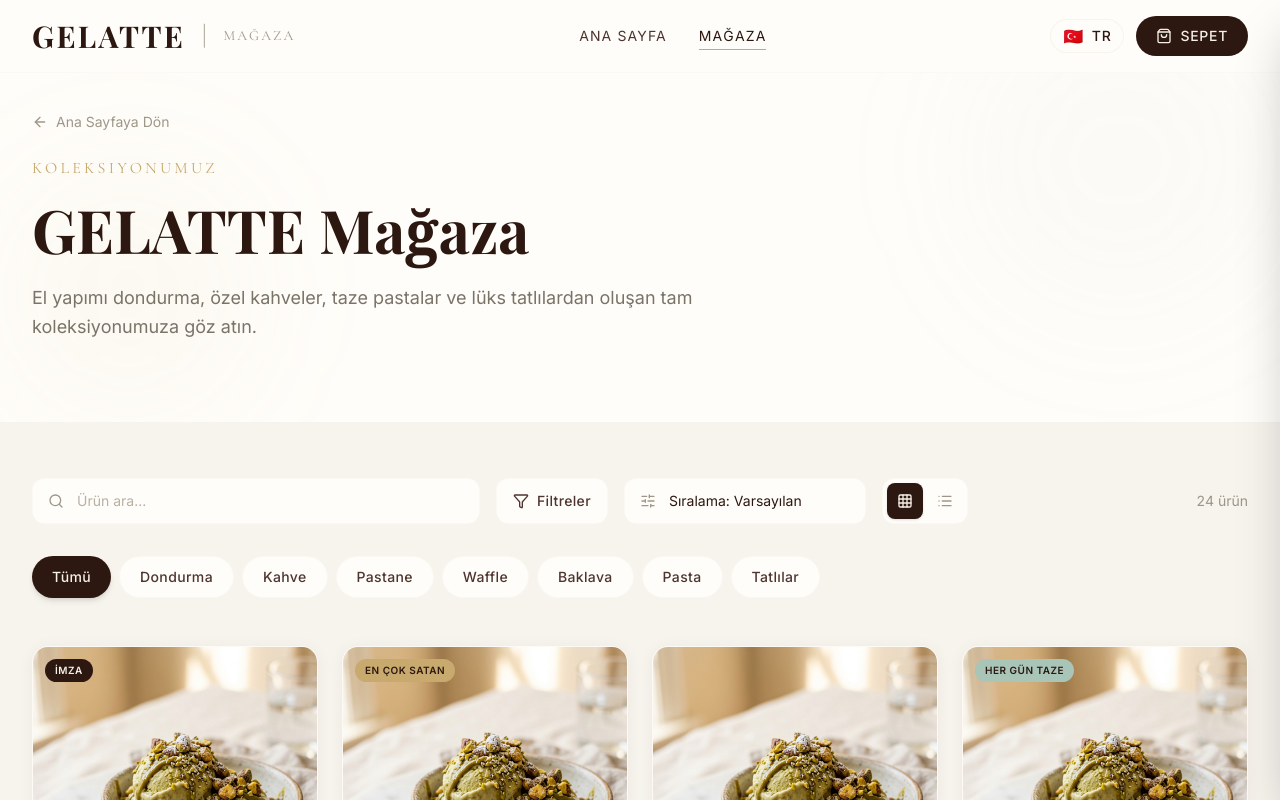
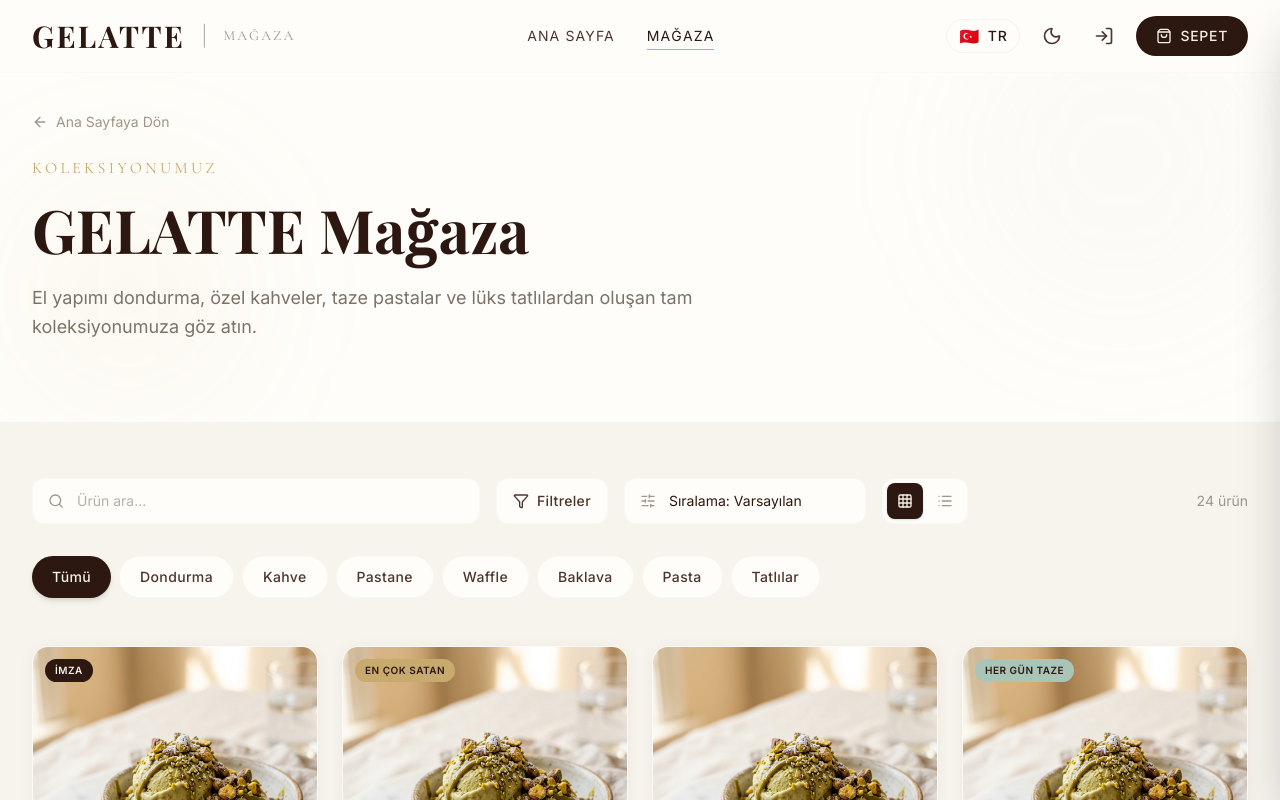
Before and after one commit to lacintemel/Gelatte, a React (Vite) app: page /shop in a window 1280 px wide. Shown: the top 800 px of the page. Built offline with nearby package versions, Linux system fonts and the light colour scheme; a web font is replaced by a local one.

Commit message:
feat: add user authentication, theme switching, and product review components while updating order status labels.

```diff
--- a/src/components/ShopNavbar.jsx
+++ b/src/components/ShopNavbar.jsx
@@ -1,9 +1,11 @@
 import { useState, useEffect } from 'react';
 import { Link, useLocation } from 'react-router-dom';
-import { ShoppingBag, Menu, X, ArrowLeft } from 'lucide-react';
+import { ShoppingBag, Menu, X, ArrowLeft, Sun, Moon, User, LogIn } from 'lucide-react';
 import { BRAND } from '../constants';
 import { useCart } from '../context/CartContext';
 import { useLanguage } from '../context/LanguageContext';
+import { useTheme } from '../context/ThemeContext';
+import { useAuth } from '../context/AuthContext';
 import LanguageSwitcher from './LanguageSwitcher';
 
 const SHOP_NAV_LINKS = [
@@ -17,6 +19,8 @@ export default function ShopNavbar() {
   const { totalItems, setIsDrawerOpen } = useCart();
   const location = useLocation();
   const { t } = useLanguage();
+  const { isDark, toggleTheme } = useTheme();
+  const { isAuthenticated, currentUser } = useAuth();
 
   useEffect(() => {
     const handleScroll = () => setScrolled(window.scrollY > 20);
@@ -82,6 +86,24 @@ export default function ShopNavbar() {
           <div className="hidden lg:block">
             <LanguageSwitcher scrolled={true} />
           </div>
+
+          {/* Dark Mode Toggle */}
+          <button
+            onClick={toggleTheme}
+            className="w-10 h-10 rounded-full flex items-center justify-center text-walnut-light hover:text-espresso hover:bg-cream transition-all duration-300"
+            aria-label={isDark ? 'Switch to light mode' : 'Switch to dark mode'}
+          >
+            {isDark ? <Sun className="w-5 h-5" /> : <Moon className="w-5 h-5" />}
+          </button>
+
+          {/* User Account / Login */}
+          <Link
+            to={isAuthenticated ? '/account' : '/login'}
+            className="hidden sm:flex w-10 h-10 rounded-full items-center justify-center text-walnut-light hover:text-espresso hover:bg-cream transition-all duration-300"
+            title={isAuthenticated ? currentUser?.name : 'Login'}
+          >
+            {isAuthenticated ? <User className="w-5 h-5" /> : <LogIn className="w-5 h-5" />}
+          </Link>
 
           {/* Cart Button */}
           <button
--- a/src/pages/admin/AdminOrders.jsx
+++ b/src/pages/admin/AdminOrders.jsx
@@ -5,10 +5,10 @@ import { useLanguage } from '../../context/LanguageContext';
 import { useToast } from '../../context/ToastContext';
 
 const STATUS_COLORS = {
-  pending: 'bg-amber-50 text-amber-700 border-amber-200',
+  new: 'bg-amber-50 text-amber-700 border-amber-200',
   preparing: 'bg-blue-50 text-blue-700 border-blue-200',
-  shipped: 'bg-purple-50 text-purple-700 border-purple-200',
-  delivered: 'bg-emerald-50 text-emerald-700 border-emerald-200',
+  ready: 'bg-purple-50 text-purple-700 border-purple-200',
+  completed: 'bg-emerald-50 text-emerald-700 border-emerald-200',
   cancelled: 'bg-red-50 text-red-700 border-red-200',
 };
 
```
